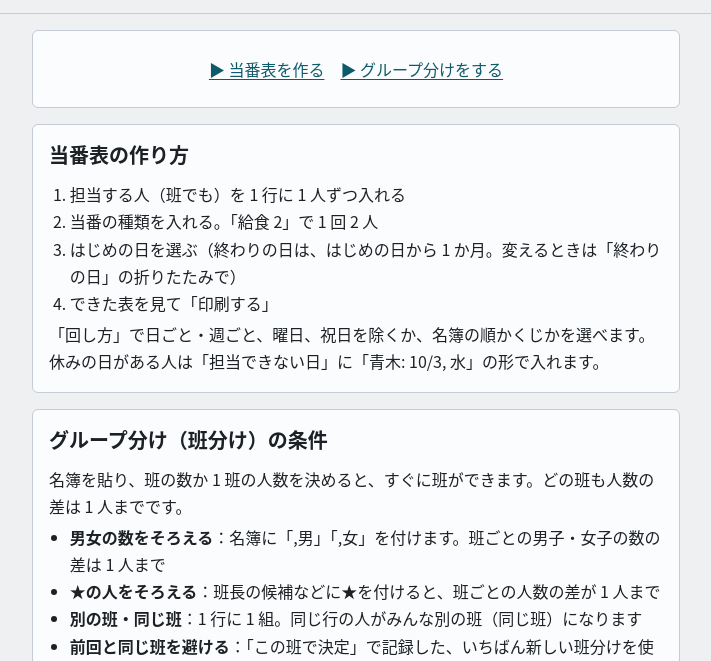
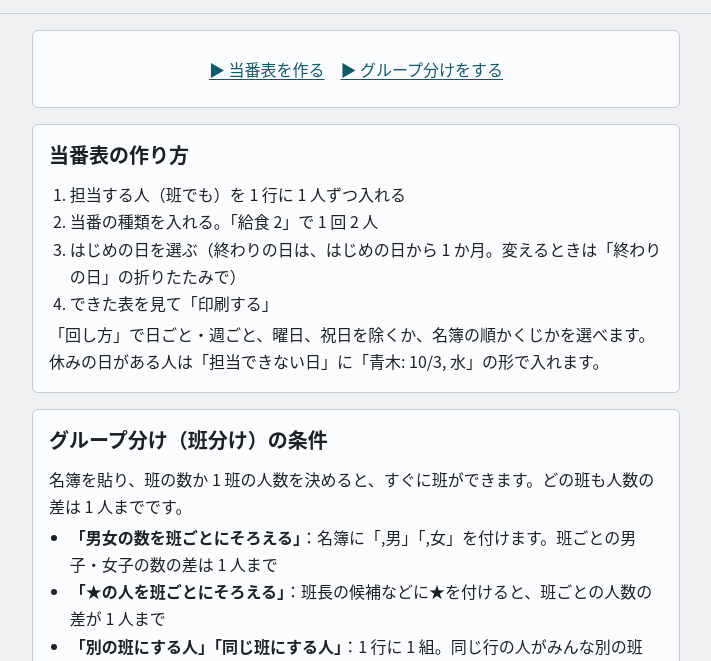
Before and after one commit to YouheiOonuki/toban, a plain HTML site: page guide.html in a window 1280 px wide. Shown: the part 139-800 px from the top of the page, without its empty margins (284-995 px from the left). Drawn offline with Linux system fonts and the light colour scheme.

Commit message:
使い方の班分けの条件の名前を、画面のチェックの欄の字のまま「」で引く（yorozu-plans QUEUE Q-635）
guide.html 87〜90 行の <strong> の 4 つ: 男女の数をそろえる → 「男女の数を班ごとにそろえる」、★の人をそろえる → 「★の人を班ごとにそろえる」、別の班・同じ班 → 「別の班にする人」「同じ班にする人」、前回と同じ班を避ける → 「前回と同じ班だった人を、なるべく別の班に」（group/index.html 115・116・118・123・126 行の label）。keep-facts 差なし、measure 1417→1452 字 OK。

Co-Authored-By: Claude Opus 5.5 <noreply@anthropic.com>

```diff
--- a/guide.html
+++ b/guide.html
@@ -84,10 +84,10 @@
       <h2>グループ分け（班分け）の条件</h2>
       <p>名簿を貼り、班の数か 1 班の人数を決めると、すぐに班ができます。どの班も人数の差は 1 人までです。</p>
       <ul>
-        <li><strong>男女の数をそろえる</strong>：名簿に「,男」「,女」を付けます。班ごとの男子・女子の数の差は 1 人まで</li>
-        <li><strong>★の人をそろえる</strong>：班長の候補などに★を付けると、班ごとの人数の差が 1 人まで</li>
-        <li><strong>別の班・同じ班</strong>：1 行に 1 組。同じ行の人がみんな別の班（同じ班）になります</li>
-        <li><strong>前回と同じ班を避ける</strong>：「この班で決定」で記録した、いちばん新しい班分けを使います</li>
+        <li><strong>「男女の数を班ごとにそろえる」</strong>：名簿に「,男」「,女」を付けます。班ごとの男子・女子の数の差は 1 人まで</li>
+        <li><strong>「★の人を班ごとにそろえる」</strong>：班長の候補などに★を付けると、班ごとの人数の差が 1 人まで</li>
+        <li><strong>「別の班にする人」「同じ班にする人」</strong>：1 行に 1 組。同じ行の人がみんな別の班（同じ班）になります</li>
+        <li><strong>「前回と同じ班だった人を、なるべく別の班に」</strong>：「この班で決定」で記録した、いちばん新しい班分けを使います</li>
       </ul>
       <p>守れない条件があると、どの条件かを名前で出します（例:「青木 と 井上 が同じ 2班です」）。</p>
     </article>
```
